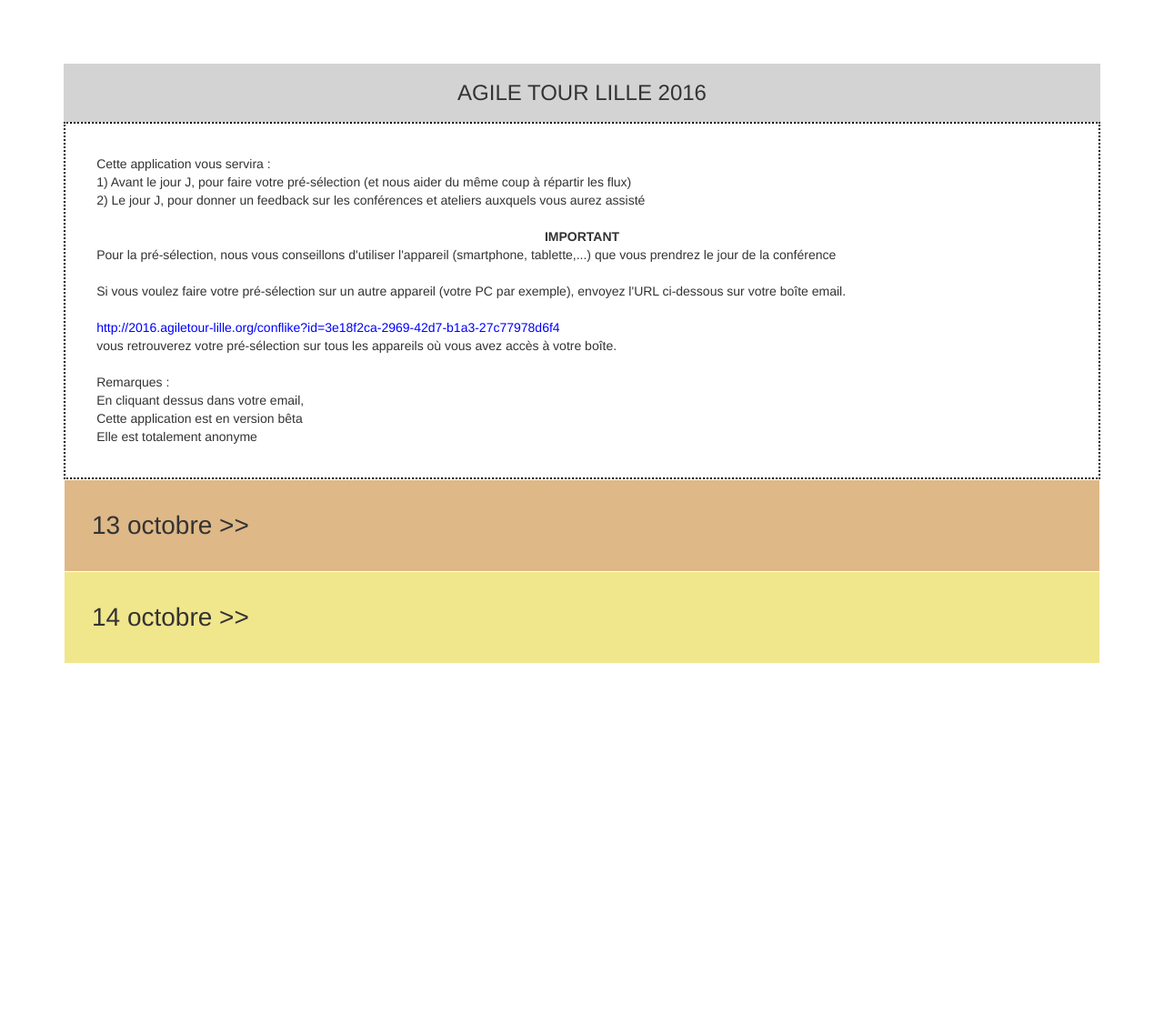
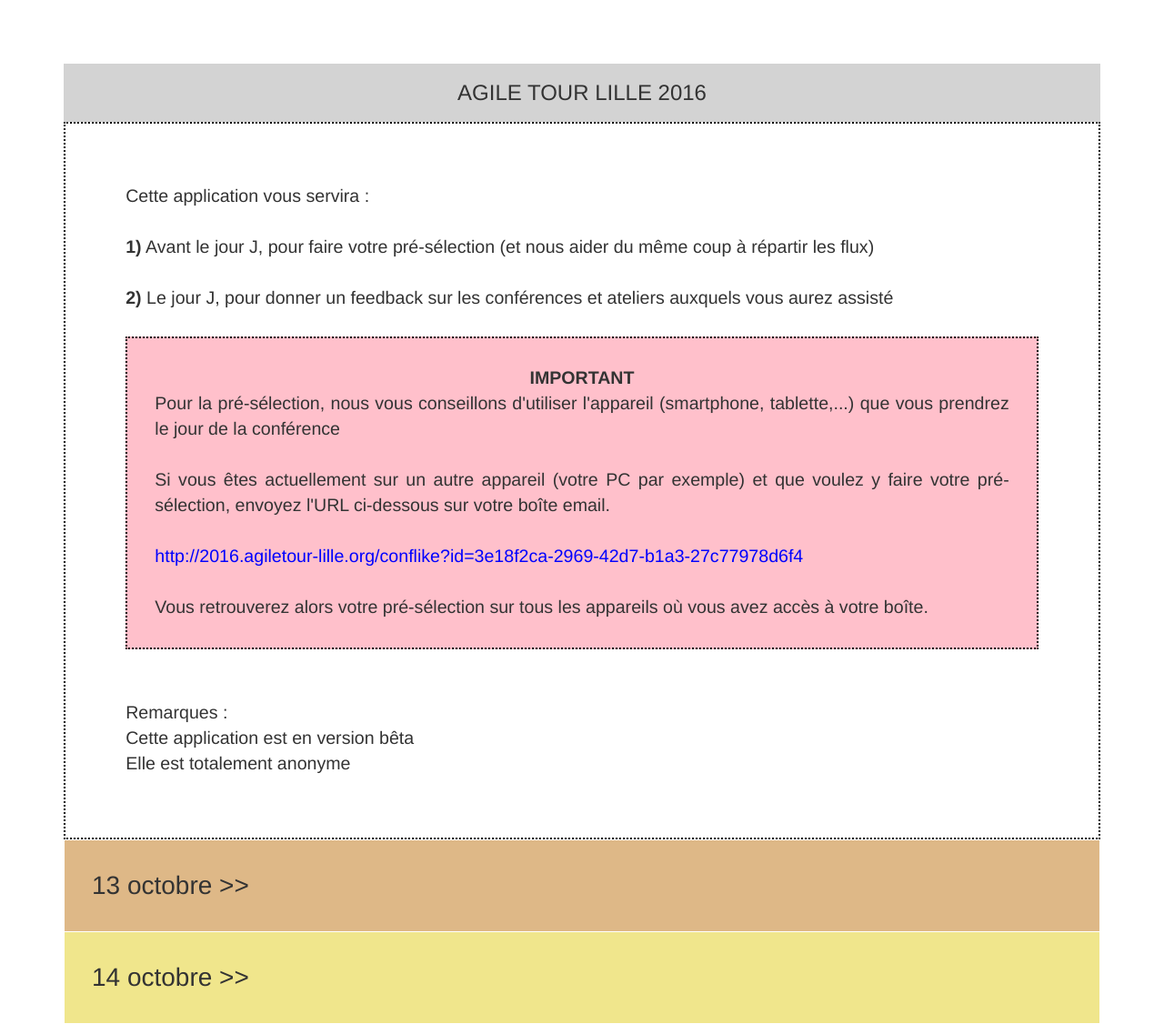
Before and after one commit to jak78/agile-tour-lille-2017, a Jekyll site: the page built from 00-conflike.html, in a window 1280 px wide. Shown: the whole page at 91% size. Built offline with Jekyll 4.4.1, drawn with Linux system fonts in a browser that asks for light colours; nearby versions of some CDN libraries; before the commit the page ends 900 px from its top, so only the background shows below that.

Commit message:
change introduction colors

```diff
--- a/00-conflike.html
+++ b/00-conflike.html
@@ -234,31 +234,32 @@
   <!--  INTRODUCTION              -->
   <!-- -------------------------- -->
   <div class="conflike-introduction">
-    <div>
+    <div class="conflike-introduction-content">
       Cette application vous servira :
       </br>
-      1) Avant le jour J, pour faire votre pré-sélection (et nous aider du même coup à répartir les flux)
       </br>
-      2) Le jour J, pour donner un feedback sur les conférences et ateliers auxquels vous aurez assisté
+      <b>1)</b> Avant le jour J, pour faire votre pré-sélection (et nous aider du même coup à répartir les flux)
       </br>
       </br>
+      <b>2)</b> Le jour J, pour donner un feedback sur les conférences et ateliers auxquels vous aurez assisté
+      </br>
+      </br>
+      <div class="conflike-introduction" style="background:pink">
         <div style="text-align:center"><b>IMPORTANT</b></div>
         Pour la pré-sélection, nous vous conseillons d'utiliser l'appareil (smartphone, tablette,...) que vous prendrez le jour de la conférence
         </br>
         </br>
-      Si vous voulez faire votre pré-sélection sur un autre appareil (votre PC par exemple),
+        Si vous êtes actuellement sur un autre appareil (votre PC par exemple) et que voulez y faire votre pré-sélection,
         envoyez l'URL ci-dessous sur votre boîte email.
         </br>
+        </br>
+        <div id="userURL" style="color:blue">?</div>
+        </br>
+        Vous retrouverez alors votre pré-sélection sur tous les appareils où vous avez accès à votre boîte.
       </div>
       </br>
-    <div id="userURL" style="color:blue">?</div>
-      vous retrouverez votre pré-sélection sur tous les appareils où vous avez accès à votre boîte.
       </br>
-    </br>
-    <div>
       Remarques :
-    </br>
-      En cliquant dessus dans votre email,
       </br>
       Cette application est en version bêta
       </br>
--- a/_sass/_conflike.scss
+++ b/_sass/_conflike.scss
@@ -25,10 +25,15 @@
 
 .conflike-introduction {
   padding:3%;
-  text-align: left;
   border-width:2px;
   border-color:black;
   border-style:dotted
+}
+
+.conflike-introduction-content {
+  padding:3%;
+  text-align: justify;
+  font-size:1.4em;
 }
 
 .conflike-day-banner {
```
Lines whose indentation alone changed are shown as unchanged.
